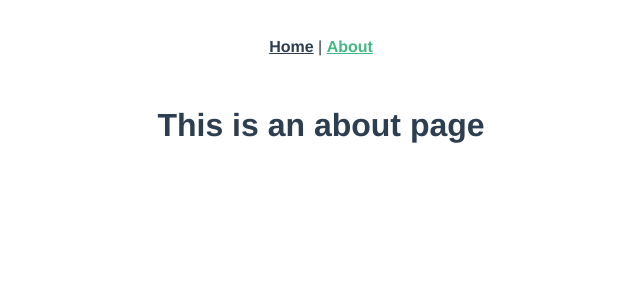
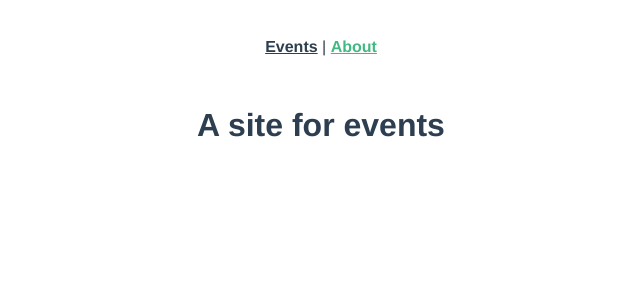
Before and after one commit to jorgefalconcampos/vue-mastery, a Vue app in the folder real-world-vue/: page /about in a window 1280 px wide. Shown: the top 300 px of the page, without its empty margins (319-959 px from the left). Built offline with nearby package versions, Linux system fonts and the light colour scheme.

Commit message:
Refactor

```diff
--- a/real-world-vue/src/App.vue
+++ b/real-world-vue/src/App.vue
@@ -1,6 +1,6 @@
 <template>
   <div id="nav">
-    <router-link to="/">Home</router-link> |
+    <router-link to="/">Events</router-link> |
     <router-link to="/about">About</router-link>
   </div>
   <router-view />
--- a/real-world-vue/src/router/index.js
+++ b/real-world-vue/src/router/index.js
@@ -1,20 +1,17 @@
 import { createRouter, createWebHistory } from "vue-router";
-import Home from "../views/Home.vue";
+import EventList from "../views/EventList.vue";
+import About from "../views/About.vue";
 
 const routes = [
   {
     path: "/",
-    name: "Home",
-    component: Home,
+    name: "EvantList",
+    component: EventList,
   },
   {
     path: "/about",
     name: "About",
-    // route level code-splitting
-    // this generates a separate chunk (about.[hash].js) for this route
-    // which is lazy-loaded when the route is visited.
-    component: () =>
-      import(/* webpackChunkName: "about" */ "../views/About.vue"),
+    component: About,
   },
 ];
 
--- a/real-world-vue/src/views/About.vue
+++ b/real-world-vue/src/views/About.vue
@@ -1,5 +1,5 @@
 <template>
   <div class="about">
-    <h1>This is an about page</h1>
+    <h1>A site for events</h1>
   </div>
 </template>
--- a/real-world-vue/src/views/Home.vue
+++ b/real-world-vue/src/views/EventList.vue
@@ -10,7 +10,7 @@
 import HelloWorld from "@/components/HelloWorld.vue";
 
 export default {
-  name: "Home",
+  name: "EventList",
   components: {
     HelloWorld,
   },
```
Also changed, not shown: real-world-vue/.prettierc.js (added).
